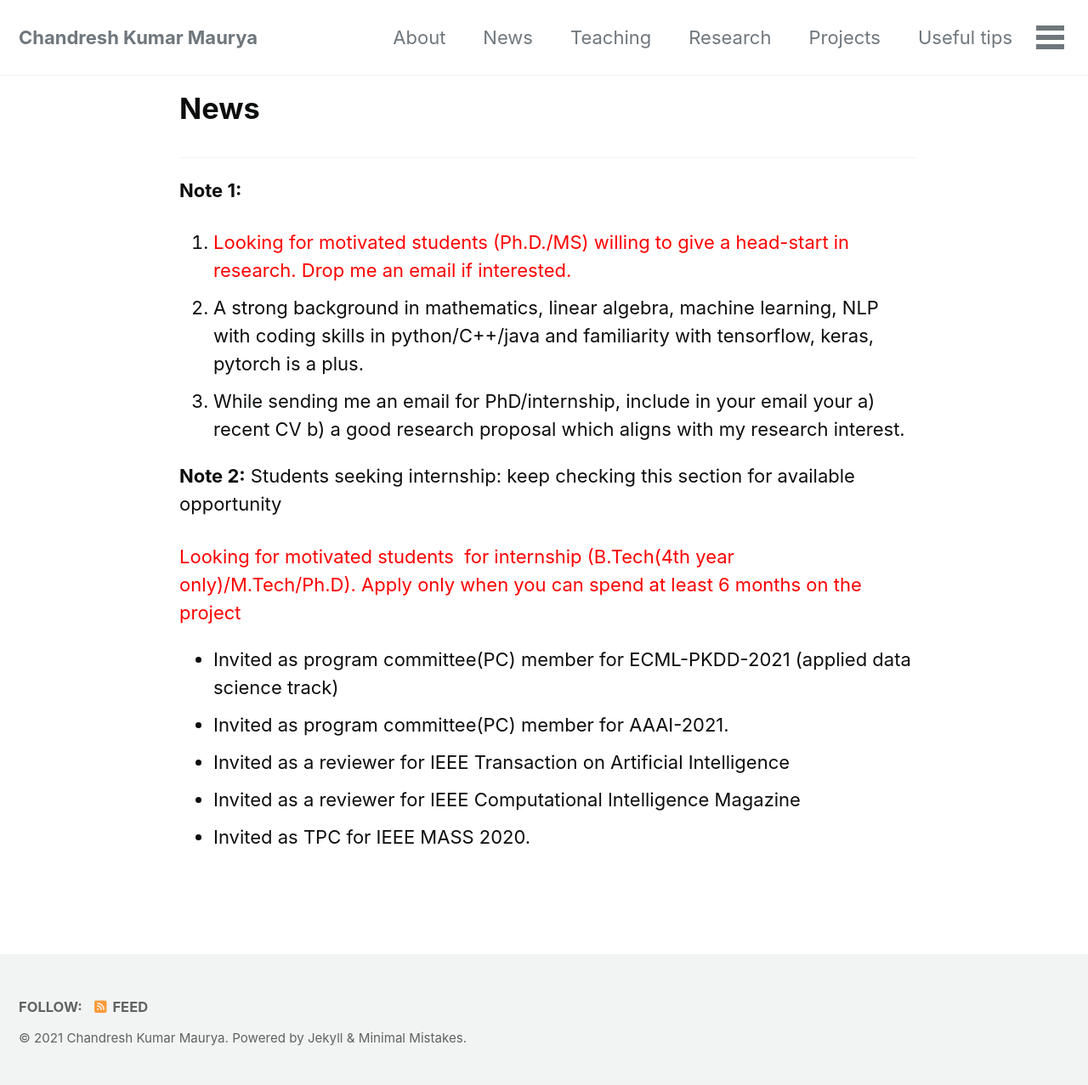
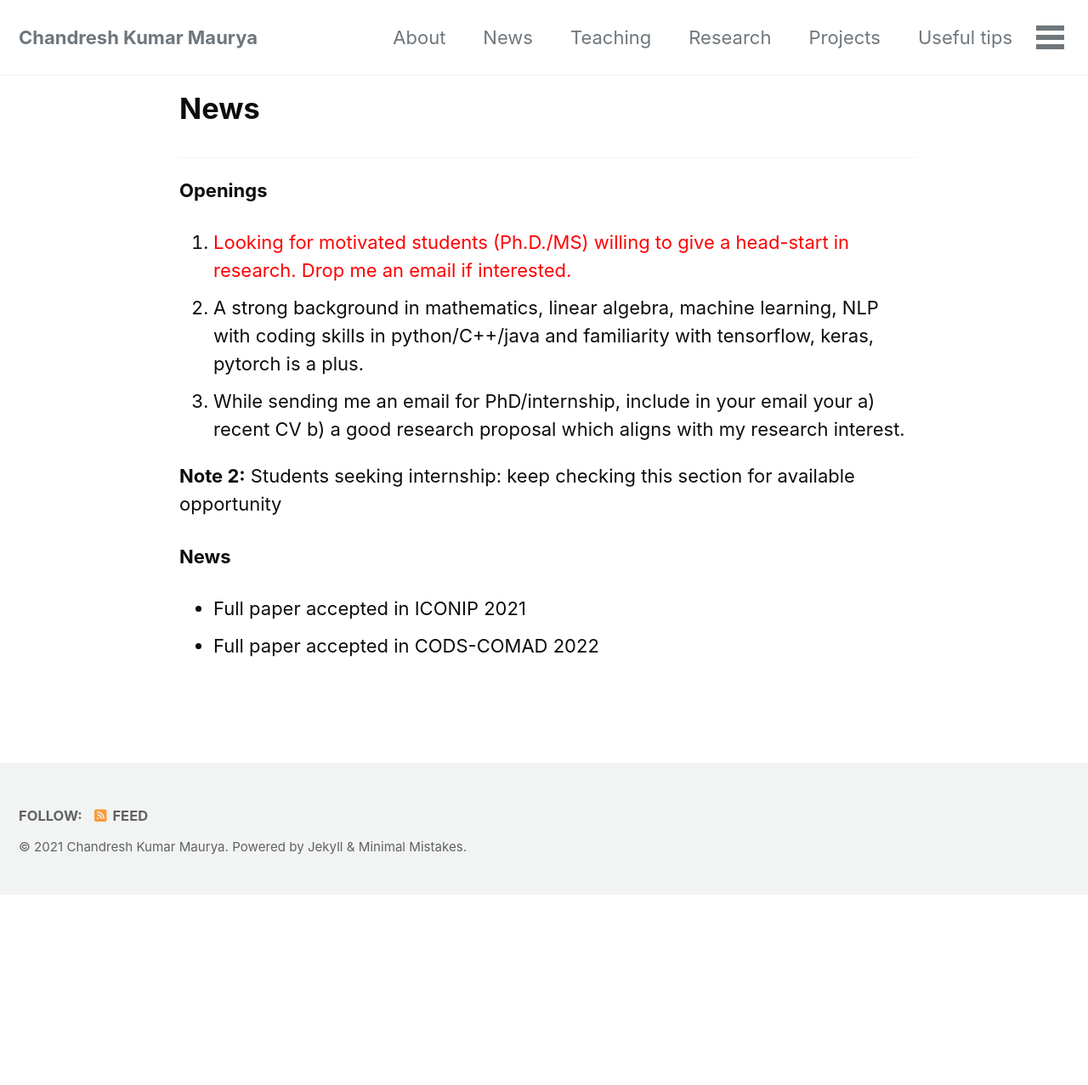
Before and after one commit to chandreshiit/oldsite, a Jekyll site: the page built from _pages/news.md, in a window 1280 px wide. Shown: the whole page at 85% size. Built offline with Jekyll 4.4.1, drawn with Linux system fonts in a browser that asks for light colours; cached includes are drawn as plain includes; nearby versions of some CDN libraries; after the commit the page ends 1053 px from its top, so only the background shows below that.

Commit message:
updated services

```diff
--- a/_pages/news.md
+++ b/_pages/news.md
@@ -6,7 +6,7 @@ author_profile: false
 
 ***
 
-**Note 1:**
+**Openings**
 
 1. <font color='red'>Looking for motivated students (Ph.D./MS) willing to give a head-start in research. Drop me an email if interested.</font>
 
@@ -15,12 +15,11 @@ author_profile: false
 
 **Note 2:**  Students seeking internship: keep checking this section for available opportunity
 
-<font color='red'>Looking for motivated students  for internship (B.Tech(4th year only)/M.Tech/Ph.D). Apply only when you can spend at least 6 months on the project</font>
+<!-- <font color='red'>Looking for motivated students  for internship (B.Tech(4th year only)/M.Tech/Ph.D). Apply only when you can spend at least 6 months on the project</font> -->
 
 
 
-* Invited as program committee(PC) member for ECML-PKDD-2021 (applied data science track)
-* Invited as program committee(PC) member for AAAI-2021.
-* Invited as a reviewer for IEEE Transaction on Artificial Intelligence
-* Invited as a reviewer for IEEE Computational Intelligence Magazine
-* Invited as TPC for IEEE MASS 2020.
+**News**
+
+- Full paper accepted in ICONIP 2021
+- Full paper accepted in CODS-COMAD 2022
```
